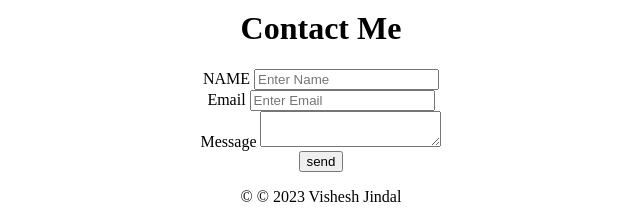
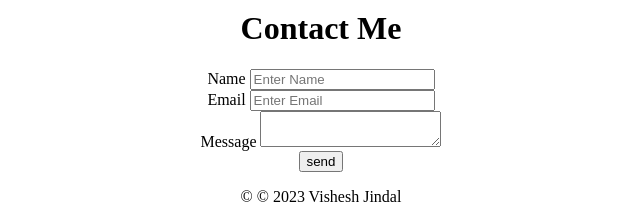
Before and after one commit to Vishesh-04/Portfolio_Html, a plain HTML site: page index.html in a window 1280 px wide. Shown: the part 1426-1645 px from the top of the page, 319-959 px from the left. Drawn offline with Linux system fonts and the light colour scheme.

Commit message:
first commit

```diff
--- a/index.html
+++ b/index.html
@@ -100,11 +100,11 @@
         <h1>Contact Me</h1>
         <form>
             <div>
-            <font>NAME</font>
+            <font>Name</font>
             <input type="text" placeholder="Enter Name">
         </div>
         <div>
-            <font>Email</font>
+            <font>Email </font>
             <input type="email" placeholder="Enter Email">
         </div>
         <div>
```
